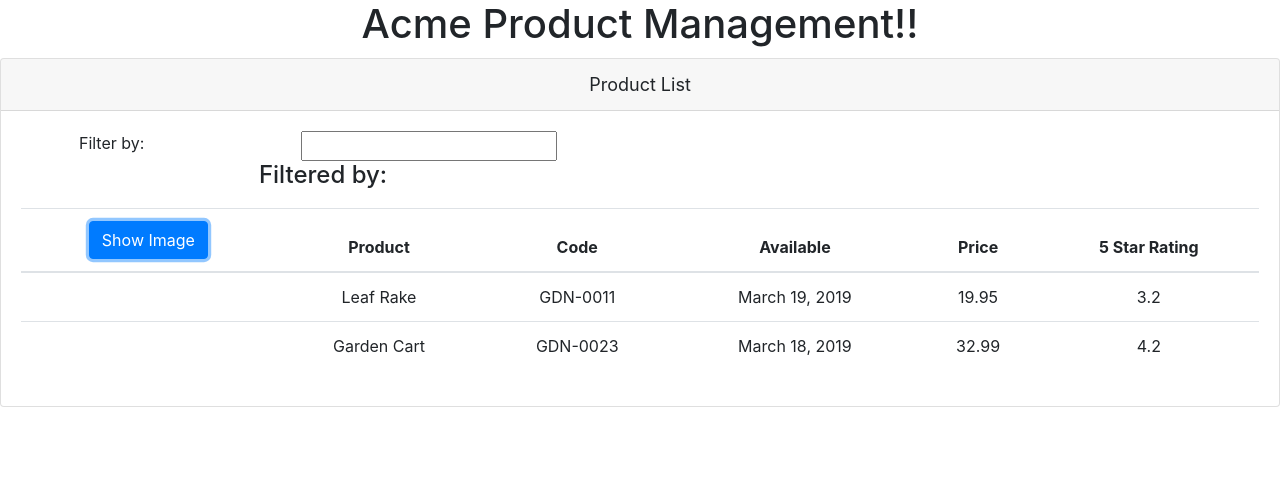
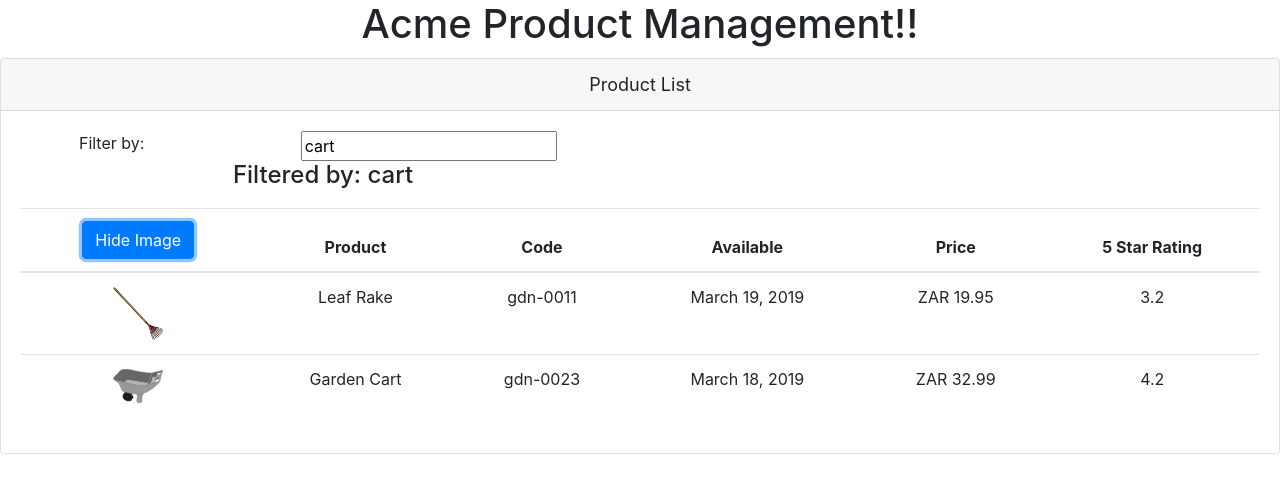
Before and after one commit to sabelogumede/APM-start, an Angular app: page / in a window 1280 px wide. Both pictures are taken after a click on the button "Show Image". Shown: the top 492 px of the page. Built offline with nearby package versions, Linux system fonts and the light colour scheme.

Commit message:
added functionality to our productList-component, imported FormsModule, property binding, 2 way binding, event binding, interpolation & pipes

```diff
--- a/src/app/app.module.ts
+++ b/src/app/app.module.ts
@@ -1,5 +1,6 @@
 import { NgModule } from '@angular/core';
 import { BrowserModule } from '@angular/platform-browser';
+import { FormsModule } from '@angular/forms';
 
 import { AppComponent } from './app.component';
 import { ProductListComponent } from './products/product-list.component';
@@ -10,7 +11,8 @@
     ProductListComponent
   ],
   imports: [
-    BrowserModule
+    BrowserModule,
+    FormsModule
   ],
   bootstrap: [AppComponent]
 })
--- a/src/app/products/product-list.component.html
+++ b/src/app/products/product-list.component.html
@@ -6,12 +6,13 @@
         <div class='row'>
             <div class='col-md-2'>Filter by:</div>
             <div class='col-md-4'>
-                <input type='text'/>
+                <input type='text'
+                    [(ngModel)]='listFilter' />
             </div>
         </div>
         <div class='row'>
             <div class='col-md-6'>
-                <h4>Filtered by: </h4>
+                <h4>Filtered by: {{listFilter}}</h4>
             </div>
         </div>
         <div class='table-responsive'>
@@ -19,8 +20,9 @@
                 <thead>
                     <tr>
                         <th>
-                            <button class='btn btn-primary'>
-                                Show Image
+                            <button class='btn btn-primary'
+                            (click)='toggleImage()'>
+                                {{showImage ? 'Hide' : 'Show'}} Image
                             </button>
                         </th>
                         <th>Product</th>
@@ -32,12 +34,18 @@
                 </thead>
                 <tbody>
                     <tr *ngFor='let product of products'>
-                        <td></td>
-                        <td>{{product.productName}}</td>
-                        <td>{{product.productCode}}</td>
-                        <td>{{product.releaseDate}}</td>
-                        <td>{{product.price}}</td>
-                        <td>{{product.starRating}}</td>
+                        <td>
+                            <img *ngIf='showImage'
+                                [src]='product.imageUrl'
+                                [title]='product.productName'
+                                [style.width.px]='imageWidth'
+                                [style.margin.px]='imageMargin'>
+                        </td>
+                        <td>{{ product.productName }}</td>
+                        <td>{{ product.productCode | lowercase }}</td>
+                        <td>{{ product.releaseDate }}</td>
+                        <td>{{ product.price | currency:'ZAR ':'symbol':'1.2-2' }}</td>
+                        <td>{{ product.starRating }}</td>
                     </tr>
                 </tbody>
             </table>
--- a/src/app/products/product-list.component.ts
+++ b/src/app/products/product-list.component.ts
@@ -6,6 +6,10 @@
 })
 export class ProductListComponent {
     pageTitle = 'Product List';
+    imageWidth = 50;
+    imageMargin = 2;
+    showImage = false;
+    listFilter = 'cart';
     products: any[] = [
         {
             "productId": 1,
@@ -28,4 +32,8 @@
             "imageUrl": "assets/images/garden_cart.png"
           }
     ];
+
+    toggleImage(): void {
+        this.showImage = !this.showImage;
+    }
 }
```
